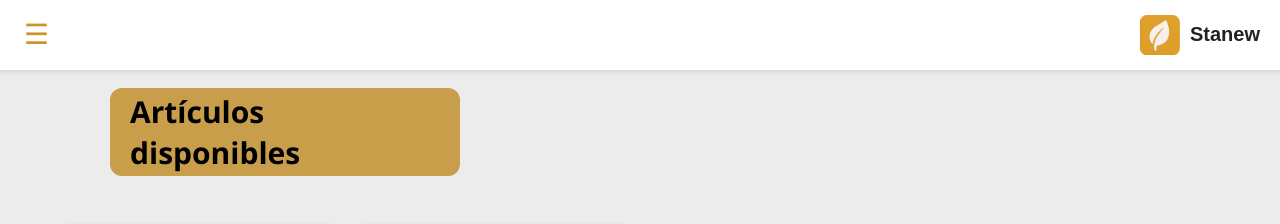
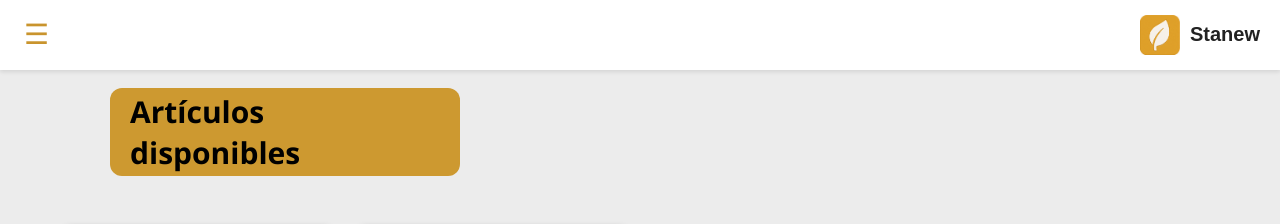
Before and after one commit to sharon-Rodriguez/FRONTEND-react-conectado-al-backend-gestion-articulos, a React (Create React App) app: page / in a window 1280 px wide. Shown: the top 224 px of the page. Built offline with nearby package versions, Linux system fonts and the light colour scheme; grey boxes are pictures that could not be loaded.

Commit message:
Ajustes a css

```diff
--- a/src/App.css
+++ b/src/App.css
@@ -121,7 +121,7 @@ main {
 .titulo {
   width: 350px;
   border-radius: 12px ;
-  background-color: #c89e4a;
+  background-color: #cd9930;
   padding: 3px 20px;
   font-family: 'Segoe UI';
   text-align: left;
@@ -276,7 +276,7 @@ footer {
   text-align: center;
   font-size: 14px;
   margin-top: 30px;
-  box-shadow: 0 2px 8px rgba(96, 94, 94, 0.34);
+  box-shadow: 0 -2px 6px rgba(0, 0, 1, 0.1); /* sombra hacia arriba */
 }
 
 /* Estilos de el aviso de exito al guardar articulo */
```
